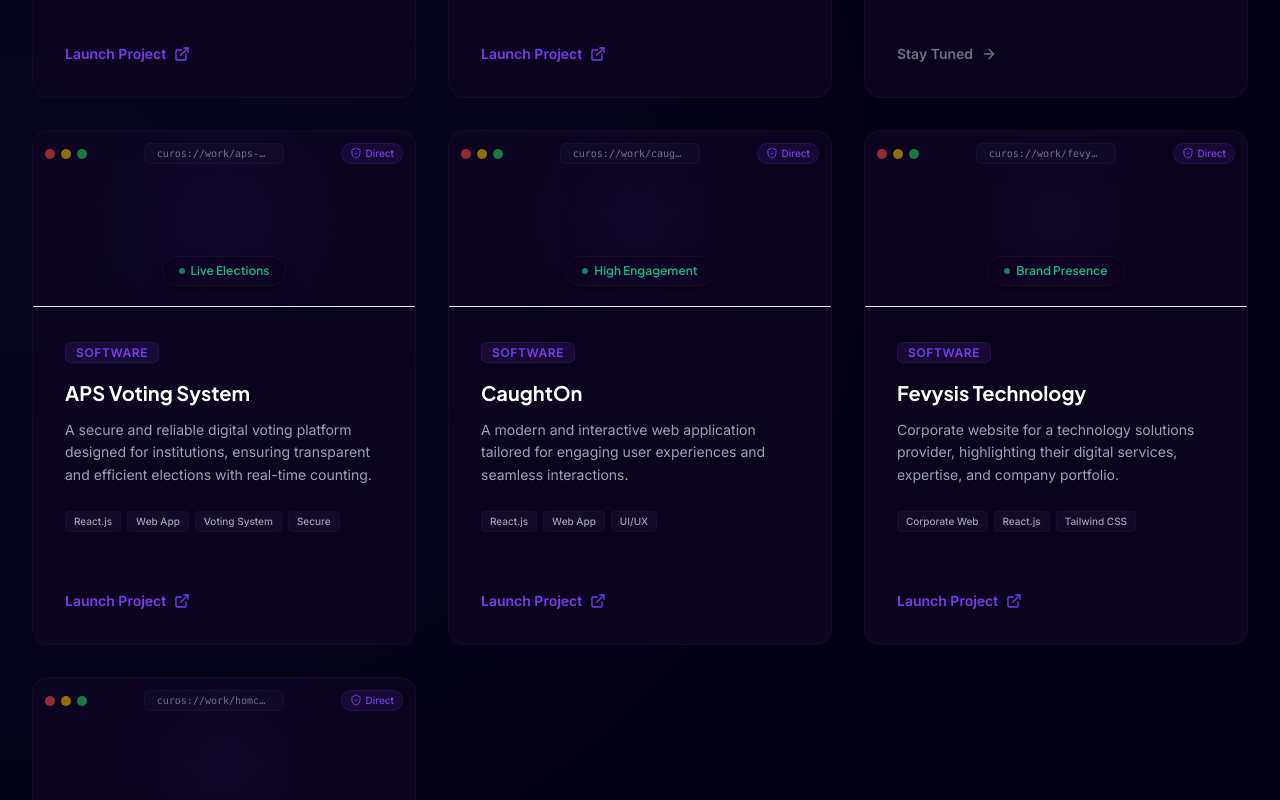
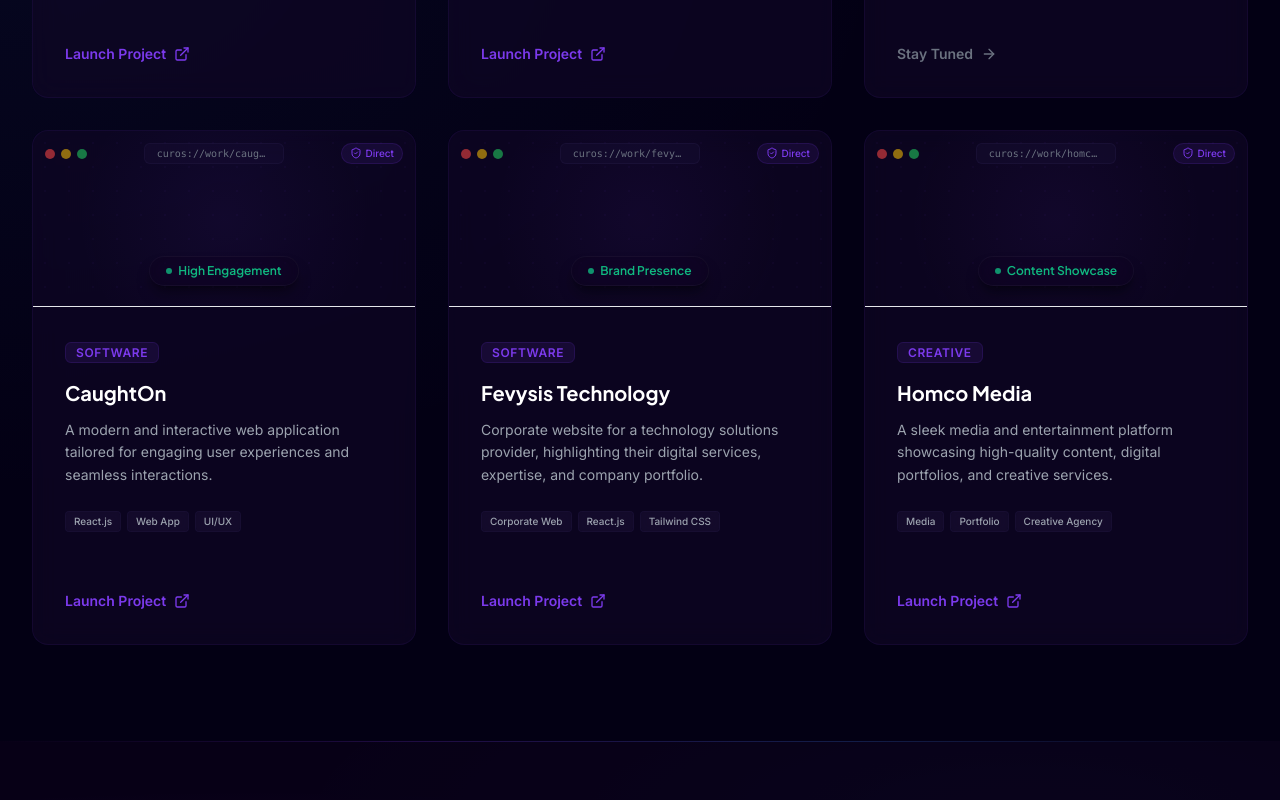
Before and after one commit to Abhishek30kush/curosweb, a React (Vite) app: page /portfolio in a window 1280 px wide. Shown: the part 1280-2080 px from the top of the page. Built offline with nearby package versions, Linux system fonts and the light colour scheme; no server answers.

Commit message:
Remove APS Voting System from portfolio

```diff
--- a/src/pages/Portfolio.jsx
+++ b/src/pages/Portfolio.jsx
@@ -30,15 +30,6 @@ const projects = [
     tags: ['EdTech Platform', 'Live Coding SDK', 'Vite', 'React.js', 'MongoDB'],
     comingSoon: true,
     metric: 'Launch Phase Q3'
-  },
-  {
-    title: 'APS Voting System',
-    description: 'A secure and reliable digital voting platform designed for institutions, ensuring transparent and efficient elections with real-time counting.',
-    category: 'Software',
-    tags: ['React.js', 'Web App', 'Voting System', 'Secure'],
-    link: 'https://aps-voting.vercel.app',
-    comingSoon: false,
-    metric: 'Live Elections'
   },
   {
     title: 'CaughtOn',
```
